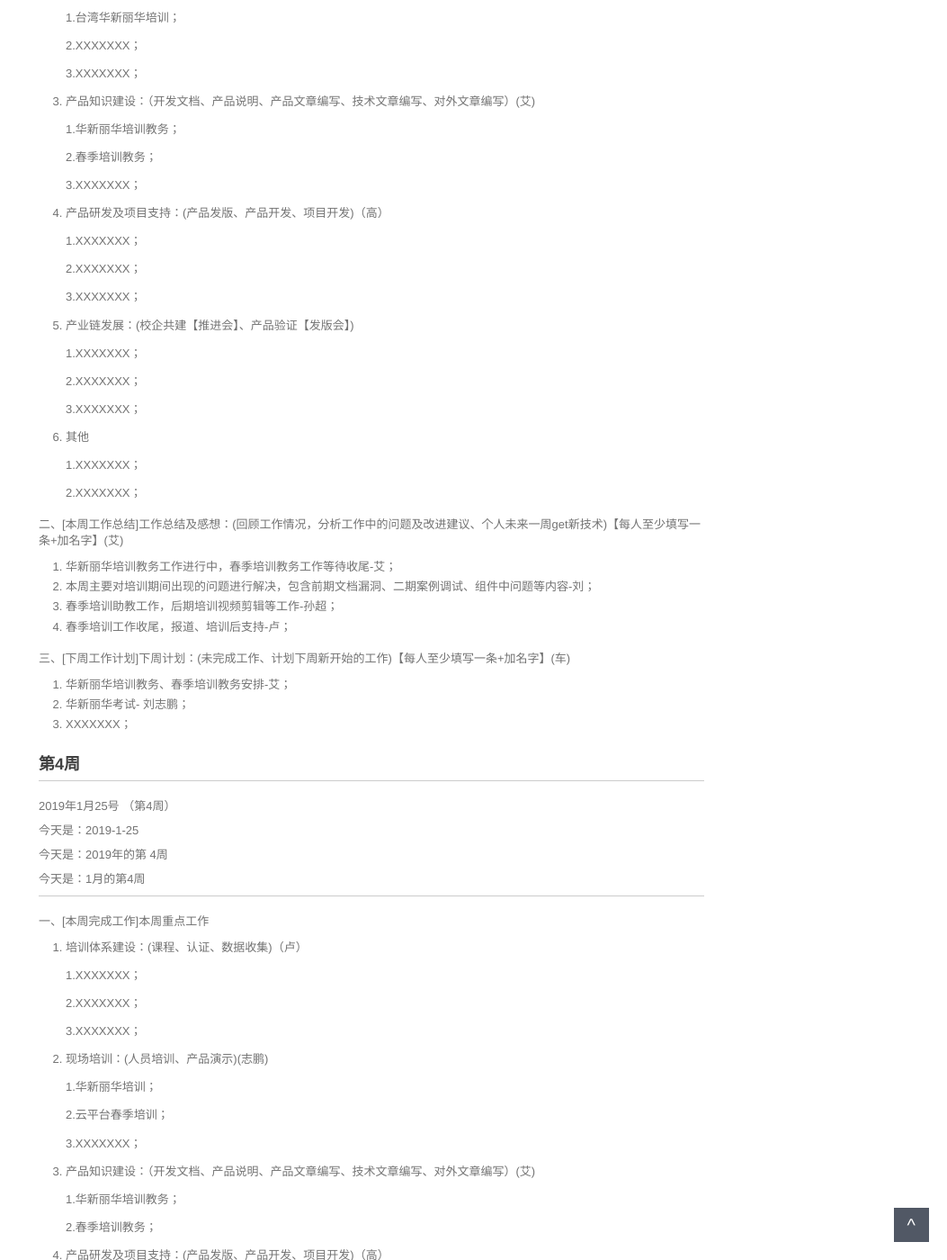
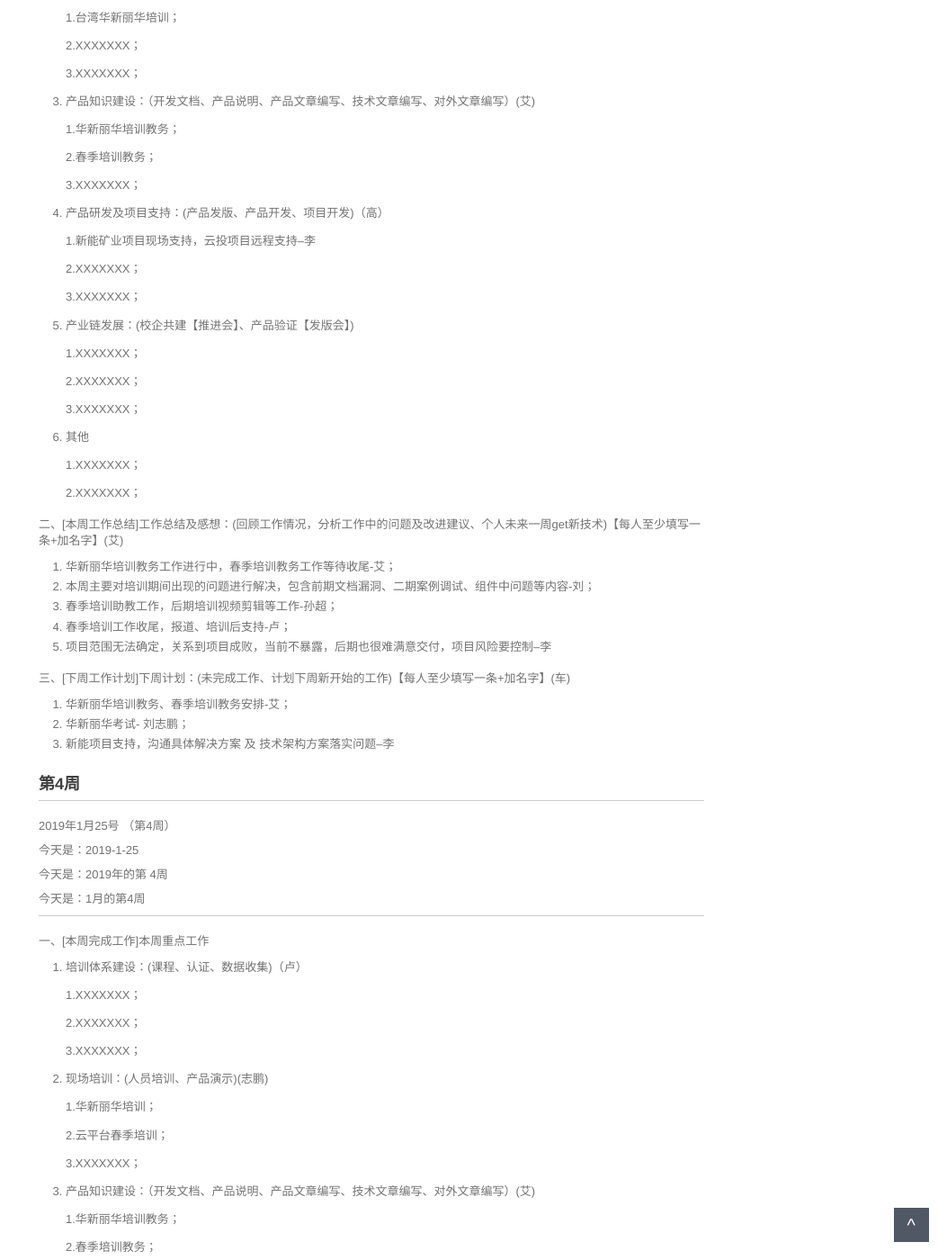
Before and after one commit to walllFlower/blog, a Jekyll site: the page built from _posts/2018-07-17-day_report_cxz.md, in a window 1280 px wide and 1400 px high, scrolled down 683 px. Shown: the whole window at 90% size, without its empty margins (227-1280 px from the left). Built offline with Jekyll 4.4.1, drawn with Linux system fonts in a browser that asks for light colours; comment, search, counter and statistics services are not loaded.

Commit message:
Update 2018-07-17-day_report_cxz.md
add by lihai

```diff
--- a/_posts/2018-07-17-day_report_cxz.md
+++ b/_posts/2018-07-17-day_report_cxz.md
@@ -49,7 +49,7 @@ categories: 技术运营工作周报
 
 4. 产品研发及项目支持：(产品发版、产品开发、项目开发)（高）
 
-    1.XXXXXXX；
+    1.新能矿业项目现场支持，云投项目远程支持--李
 
     2.XXXXXXX；
 
@@ -75,12 +75,13 @@ categories: 技术运营工作周报
 2. 本周主要对培训期间出现的问题进行解决，包含前期文档漏洞、二期案例调试、组件中问题等内容-刘；
 3. 春季培训助教工作，后期培训视频剪辑等工作-孙超；
 4. 春季培训工作收尾，报道、培训后支持-卢；
+5. 项目范围无法确定，关系到项目成败，当前不暴露，后期也很难满意交付，项目风险要控制--李
 
 三、[下周工作计划]下周计划：(未完成工作、计划下周新开始的工作)【每人至少填写一条+加名字】(车)
 
 1. 华新丽华培训教务、春季培训教务安排-艾；
 2. 华新丽华考试- 刘志鹏；
-3. XXXXXXX；
+3. 新能项目支持，沟通具体解决方案 及 技术架构方案落实问题--李
 
 
 ###  第4周
```
